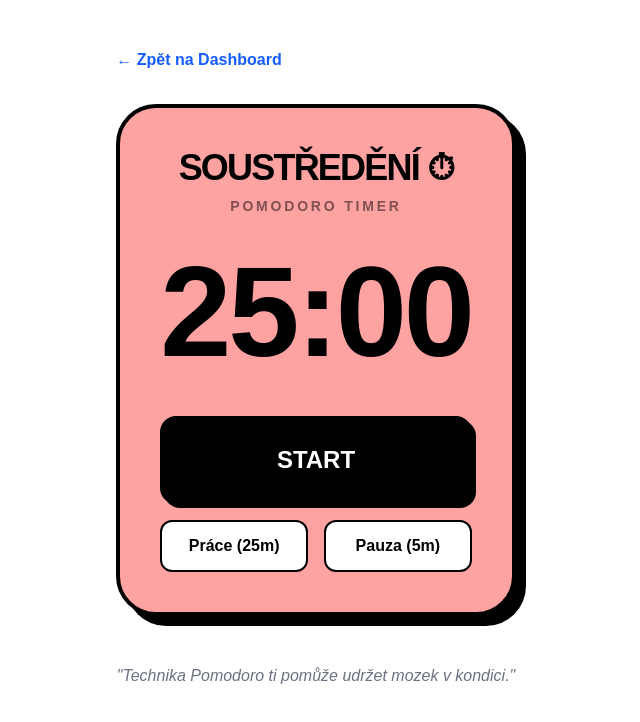
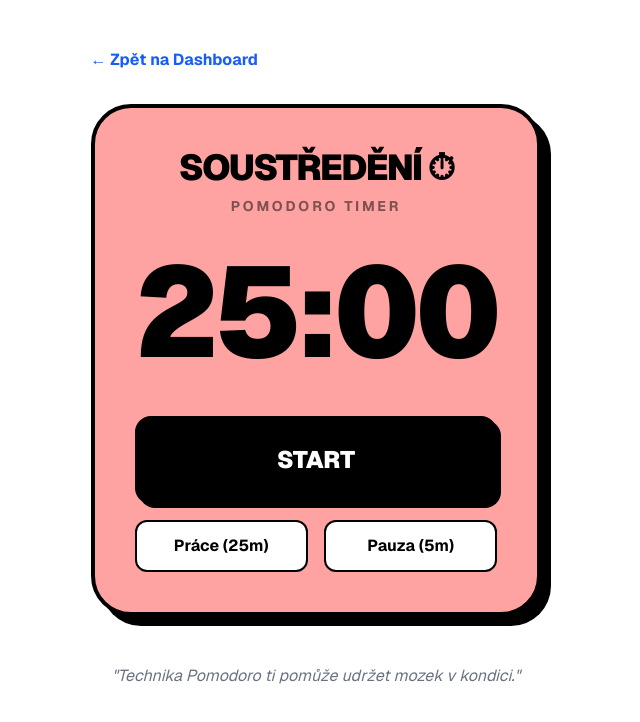
Before and after one commit to ZavPetr/GUI, a Next.js app in the folder gui_nextjs/: page /pomodoro in a window 1280 px wide. Shown: the top 722 px of the page, without its empty margins (324-964 px from the left). Built offline with nearby package versions, Linux system fonts and the light colour scheme.

Commit message:
Change variables names to english in Pomodoro page.tsx

```diff
--- a/gui_nextjs/app/pomodoro/page.tsx
+++ b/gui_nextjs/app/pomodoro/page.tsx
@@ -3,80 +3,79 @@ import { useState, useEffect } from "react";
 import Link from "next/link";
 
 export default function PomodoroPage() {
-  // 1. STAVY: kolik zbývá sekund, jestli běží a jestli je pauza
-  const [sekundy, setSekundy] = useState(25 * 60);
-  const [bezi, setBezi] = useState(false);
-  const [jePauza, setJePauza] = useState(false);
+  // 1. STATE: Anglické názvy stavů
+  const [seconds, setSeconds] = useState(25 * 60);
+  const [isActive, setIsActive] = useState(false);
+  const [isBreak, setIsBreak] = useState(false);
 
-  // 2. LOGIKA ČASOVAČE (Srdce komponenty)
+  // 2. TIMER LOGIC
   useEffect(() => {
     let interval: any = null;
 
-    if (bezi && sekundy > 0) {
-      // Každou vteřinu odečti 1 ze stavu
+    if (isActive && seconds > 0) {
       interval = setInterval(() => {
-        setSekundy((s) => s - 1);
+        setSeconds((prev) => prev - 1);
       }, 1000);
-    } else if (sekundy === 0) {
-      // Když dojde čas, zastav se a přepni režim
-      setBezi(false);
-      alert(jePauza ? "Pauza skončila! Šup do práce." : "Práce hotova! Dej si pauzu.");
+    } else if (seconds === 0) {
+      setIsActive(false);
+      // České hlášky pro uživatele
+      alert(isBreak ? "Pauza skončila! Šup do práce." : "Práce hotova! Dej si pauzu.");
     }
 
-    // Vyčištění intervalu (aby se jich nespouštělo víc najednou)
     return () => clearInterval(interval);
-  }, [bezi, sekundy, jePauza]);
+  }, [isActive, seconds, isBreak]);
 
-  // 3. POMOCNÉ FUNKCE
-  const formatujCas = () => {
-    const m = Math.floor(sekundy / 60);
-    const s = sekundy % 60;
-    return `${m}:${s < 10 ? "0" + s : s}`; // Přidá nulu, když je sekund pod 10
+  // 3. HELPER FUNCTIONS
+  const formatTime = () => {
+    const minutes = Math.floor(seconds / 60);
+    const remainingSeconds = seconds % 60;
+    return `${minutes}:${remainingSeconds < 10 ? "0" + remainingSeconds : remainingSeconds}`;
   };
 
-  const resetuj = (minuty: number, pauza: boolean) => {
-    setBezi(false);
-    setSekundy(minuty * 60);
-    setJePauza(pauza);
+  const handleReset = (minutes: number, breakMode: boolean) => {
+    setIsActive(false);
+    setSeconds(minutes * 60);
+    setIsBreak(breakMode);
   };
 
   return (
-    <main className="p-6 md:p-12 max-w-2xl mx-auto min-h-screen text-black">
+    <main className="p-6 md:p-12 max-w-2xl mx-auto min-h-screen text-black font-sans">
       <Link href="/" className="text-blue-600 font-bold hover:underline mb-8 inline-block">
         ← Zpět na Dashboard
       </Link>
 
-      <div className={`border-4 border-black p-10 rounded-[40px] shadow-[10px_10px_0px_0px_rgba(0,0,0,1)] text-center transition-colors ${jePauza ? 'bg-green-100' : 'bg-red-300'}`}>
+      <div className={`border-4 border-black p-10 rounded-[40px] shadow-[10px_10px_0px_0px_rgba(0,0,0,1)] text-center transition-colors ${isBreak ? 'bg-green-100' : 'bg-red-300'}`}>
+        {/* ČESKÝ TEXT PRO UŽIVATELE */}
         <h1 className="text-4xl font-black uppercase mb-2 tracking-tighter">
-          {jePauza ? "Pauzička \u2615\uFE0E" : "Soustředění \u23F1\uFE0E"}
+          {isBreak ? "Pauzička \u2615\uFE0E" : "Soustředění \u23F1\uFE0E"}
         </h1>
         <p className="text-sm font-bold opacity-50 mb-8 uppercase tracking-[0.2em]">
           Pomodoro Timer
         </p>
 
-        {/* ČASOČET */}
+        {/* CLOCK DISPLAY */}
         <div className="text-8xl md:text-9xl font-black tabular-nums mb-10 tracking-tight">
-          {formatujCas()}
+          {formatTime()}
         </div>
 
         {/* OVLÁDÁNÍ */}
         <div className="flex flex-col gap-4">
           <button
-            onClick={() => setBezi(!bezi)}
-            className={`py-6 rounded-2xl border-4 border-black text-2xl font-black uppercase shadow-[4px_4px_0px_0px_rgba(0,0,0,1)] active:shadow-none active:translate-x-1 active:translate-y-1 transition-all ${bezi ? 'bg-white' : 'bg-black text-white'}`}
+            onClick={() => setIsActive(!isActive)}
+            className={`py-6 rounded-2xl border-4 border-black text-2xl font-black uppercase shadow-[4px_4px_0px_0px_rgba(0,0,0,1)] active:shadow-none active:translate-x-1 active:translate-y-1 transition-all ${isActive ? 'bg-white' : 'bg-black text-white'}`}
           >
-            {bezi ? "Pauza" : "Start"}
+            {isActive ? "Pauza" : "Start"}
           </button>
 
           <div className="grid grid-cols-2 gap-4">
             <button
-              onClick={() => resetuj(25, false)}
+              onClick={() => handleReset(25, false)}
               className="border-2 border-black p-3 rounded-xl font-bold bg-white hover:bg-gray-100"
             >
               Práce (25m)
             </button>
             <button
-              onClick={() => resetuj(5, true)}
+              onClick={() => handleReset(5, true)}
               className="border-2 border-black p-3 rounded-xl font-bold bg-white hover:bg-gray-100"
             >
               Pauza (5m)
```
